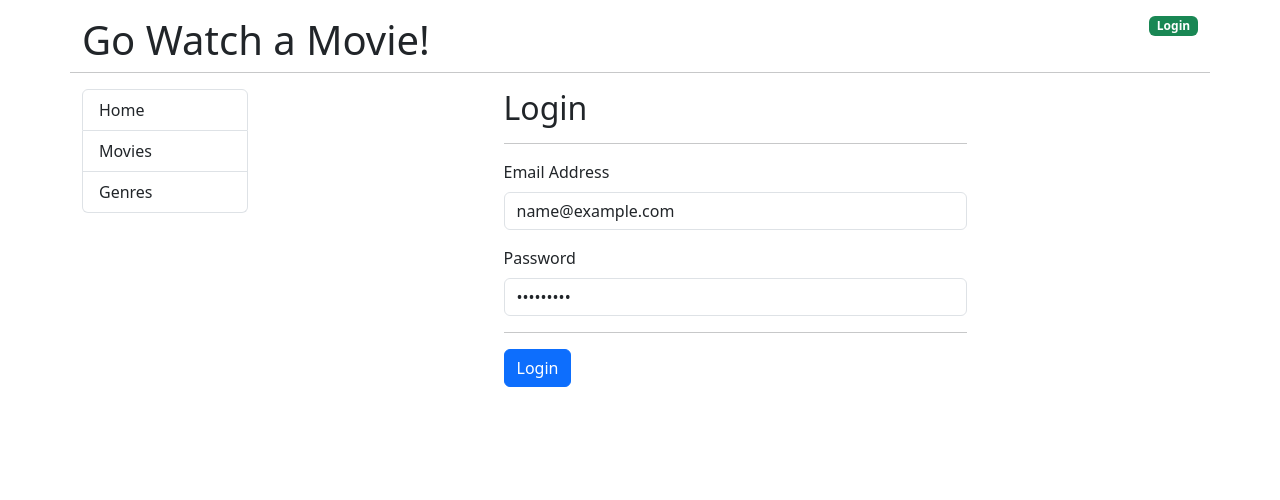
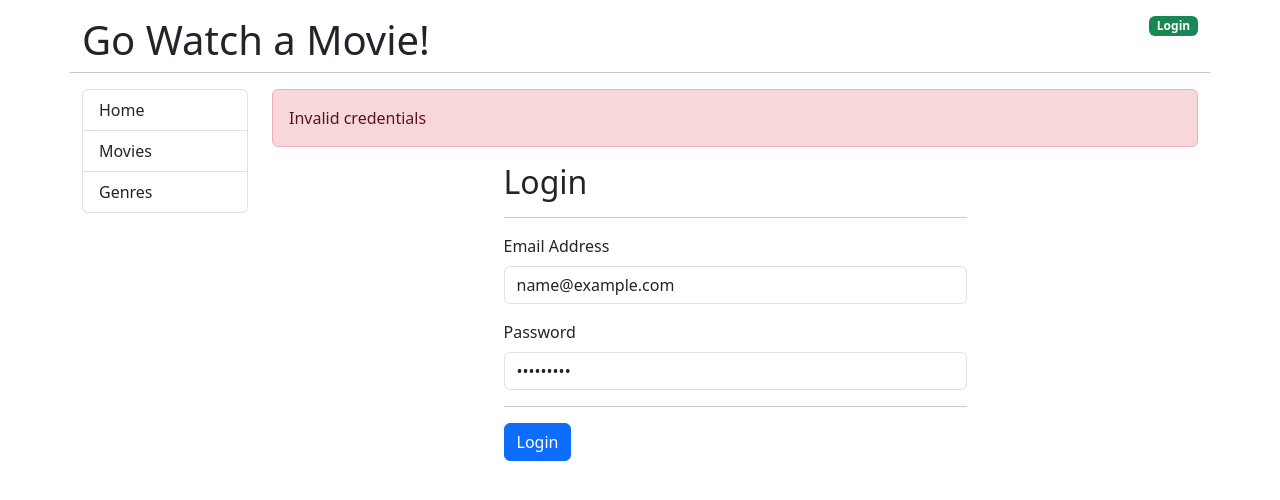
Before and after one commit to amirhasanpour/Golang-and-React.js-Movie-Platform, a React (Create React App) app in the folder go-movies-front-end/: page /login in a window 1280 px wide. Both pictures are taken after typing "name@example.com", "Sample123" into the empty fields and a click on the input "Login". Shown: the top 500 px of the page. Built offline with nearby package versions, Linux system fonts and the light colour scheme.

Commit message:
Add error messages and redirects to the login component

```diff
--- a/go-movies-front-end/src/App.js
+++ b/go-movies-front-end/src/App.js
@@ -1,8 +1,11 @@
 import { useState } from "react";
 import { Link, Outlet } from "react-router-dom";
+import Alert from "./components/Alert";
 
 function App() {
   const [jwtToken, setJwtToken] = useState("");
+  const [alertMessage, setAlertMessage] = useState("");
+  const [alertClassName, setAlertClassName] = useState("d-none");
 
   return (
     <div className="container">
@@ -37,8 +40,9 @@
           </nav>
         </div>
         <div className="col-md-10">
+          <Alert message={alertMessage} className={alertClassName} />
           <Outlet context={{
-            jwtToken, setJwtToken,
+            jwtToken, setJwtToken, setAlertClassName, setAlertMessage,
           }}/>
         </div>
       </div>
--- /dev/null
+++ b/go-movies-front-end/src/components/Alert.jsx
@@ -0,0 +1,9 @@
+const Alert = (props) => {
+    return(
+        <div className={"alert " + props.className} role="alert">
+            {props.message}
+        </div>
+    )
+}
+
+export default Alert;
--- a/go-movies-front-end/src/components/Login.jsx
+++ b/go-movies-front-end/src/components/Login.jsx
@@ -1,12 +1,16 @@
 import { useState } from "react";
 import Input from "./form/Input";
-import { useOutletContext } from "react-router-dom";
+import { useNavigate, useOutletContext } from "react-router-dom";
 
 const Login = () => {
     const [email, setEmail] = useState("");
     const [password, setPassword] = useState("");
 
     const { setJwtToken } = useOutletContext();
+    const { setAlertClassName } = useOutletContext();
+    const { setAlertMessage } = useOutletContext();
+
+    const navigate = useNavigate();
 
     const handleSubmit = (event) => {
         event.preventDefault();
@@ -14,6 +18,12 @@
 
         if (email === "admin@example.com") {
             setJwtToken("abc");
+            setAlertClassName("d-none");
+            setAlertMessage("");
+            navigate("/");
+        } else {
+            setAlertClassName("alert-danger");
+            setAlertMessage("Invalid credentials");
         }
     }
 
```
